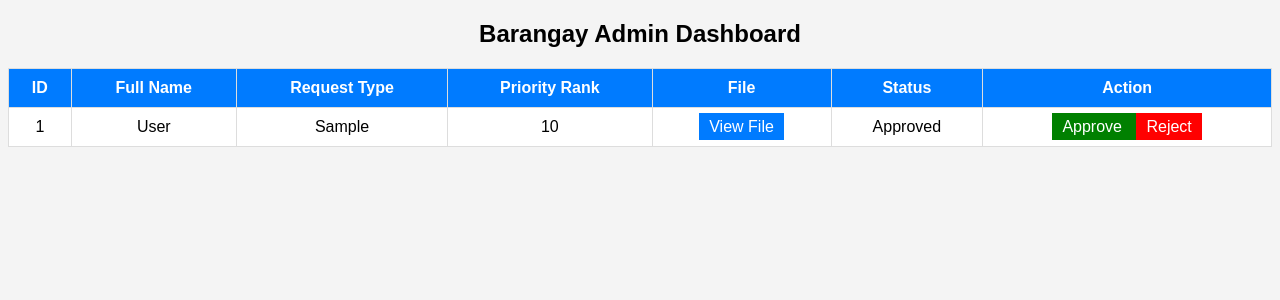
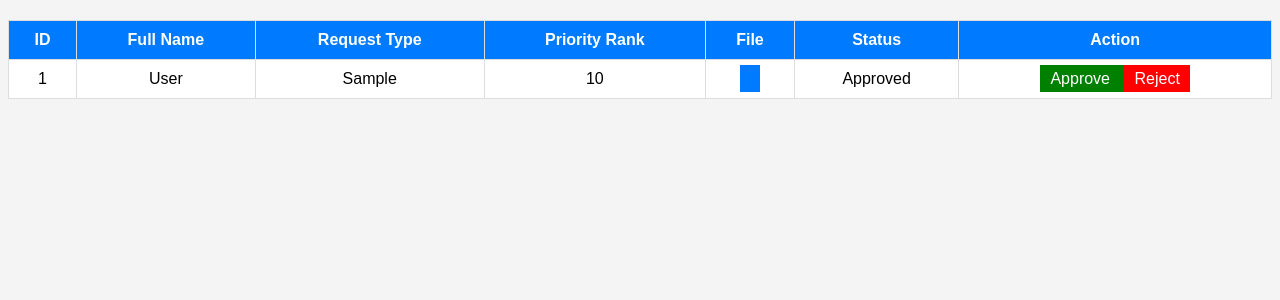
Before and after one commit to natme2105/project-for-asia-, a PHP site: page /admin.php in a window 1280 px wide. Shown: the top 300 px of the page. Run offline with PHP 8.4, Linux system fonts and the light colour scheme; tables that the repository leaves empty or names only in its code hold one stand-in row (values such as "Sample post").

Commit message:
Updated website files

```diff
--- a/admin.php
+++ b/admin.php
@@ -1,7 +1,7 @@
 <?php
 include 'db.php';
 
-// APPROVE
+
 
 if(isset($_GET['approve'])){
 
@@ -15,7 +15,7 @@ if(isset($_GET['approve'])){
     );
 }
 
-// REJECT
+
 
 if(isset($_GET['reject'])){
 
@@ -29,7 +29,7 @@ if(isset($_GET['reject'])){
     );
 }
 
-// LEARN TO RANK SORTING
+
 
 $result = mysqli_query(
     $conn,
@@ -104,7 +104,7 @@ a{
 
 <h2 align="center">
 
-Barangay Admin Dashboard
+
 
 </h2>
 
@@ -163,7 +163,7 @@ mysqli_fetch_assoc($result)){ ?>
 href="<?php echo $row['document_path']; ?>"
 target="_blank">
 
-View File
+
 
 </a>
 
```
Also changed, not shown: index.php (+6 -6 lines).
